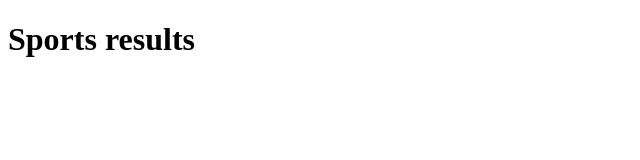
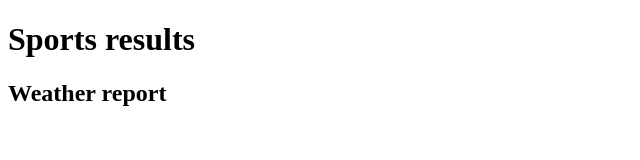
Before and after one commit to Christophe-png/helloWorld, a plain HTML site: page index.html in a window 1280 px wide. Shown: the whole page, without its empty margins (0-640 px from the left). Drawn offline with Linux system fonts and the light colour scheme.

Commit message:
I added a <h2> Weather report

```diff
--- a/index.html
+++ b/index.html
@@ -8,5 +8,7 @@
   <body>
     <h1>Sports results</h1>
 
+    <h2>Weather report</h2>
+
   </body>
 </html>
```
